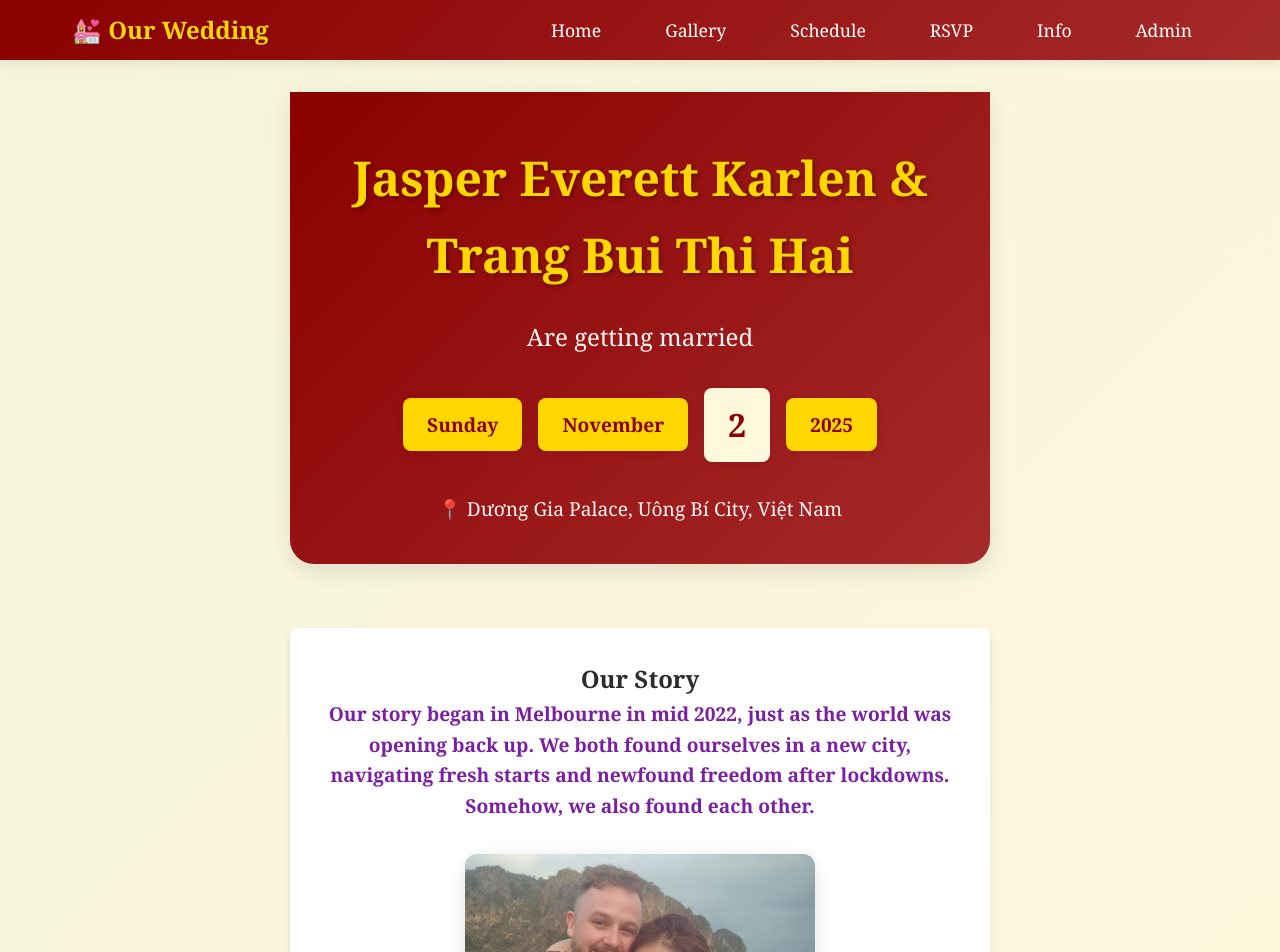
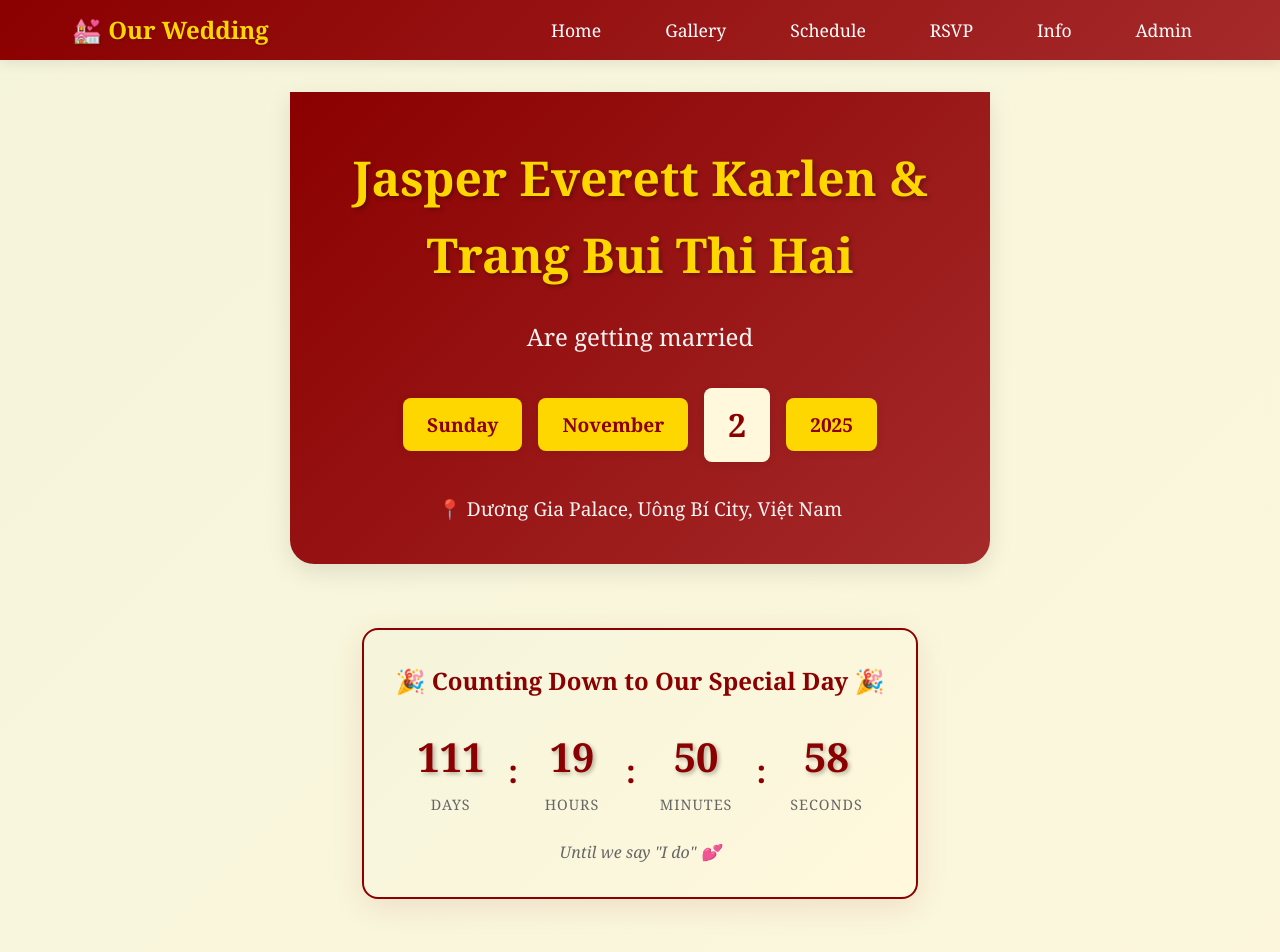
Before and after one commit to Jasper-11/wedding, a React (Vite) app in the folder wedding-invite/: page / in a window 1280 px wide. Shown: the top 952 px of the page. Built offline with nearby package versions, Linux system fonts and the light colour scheme; the HTML template or start-up script is replaced by a standard one.

Commit message:
Add countdown timer to homepage showing days, hours, minutes, seconds until wedding

```diff
--- /dev/null
+++ b/wedding-invite/src/components/CountdownTimer.jsx
@@ -0,0 +1,113 @@
+import React, { useState, useEffect } from 'react';
+
+const CountdownTimer = () => {
+  const [timeLeft, setTimeLeft] = useState({
+    days: 0,
+    hours: 0,
+    minutes: 0,
+    seconds: 0
+  });
+
+  useEffect(() => {
+    const weddingDate = new Date('2025-11-02T11:00:00+07:00'); // 11 AM Vietnam time
+
+    const calculateTimeLeft = () => {
+      const now = new Date();
+      const difference = weddingDate - now;
+
+      if (difference > 0) {
+        const days = Math.floor(difference / (1000 * 60 * 60 * 24));
+        const hours = Math.floor((difference % (1000 * 60 * 60 * 24)) / (1000 * 60 * 60));
+        const minutes = Math.floor((difference % (1000 * 60 * 60)) / (1000 * 60));
+        const seconds = Math.floor((difference % (1000 * 60)) / 1000);
+
+        setTimeLeft({ days, hours, minutes, seconds });
+      } else {
+        setTimeLeft({ days: 0, hours: 0, minutes: 0, seconds: 0 });
+      }
+    };
+
+    calculateTimeLeft();
+    const timer = setInterval(calculateTimeLeft, 1000);
+
+    return () => clearInterval(timer);
+  }, []);
+
+  const TimeUnit = ({ value, label }) => (
+    <div style={{
+      display: 'flex',
+      flexDirection: 'column',
+      alignItems: 'center',
+      minWidth: '60px',
+      margin: '0 8px'
+    }}>
+      <div style={{
+        fontSize: '2.5rem',
+        fontWeight: 'bold',
+        color: '#8B0000',
+        textShadow: '2px 2px 4px rgba(0,0,0,0.3)',
+        fontFamily: 'Georgia, serif'
+      }}>
+        {value.toString().padStart(2, '0')}
+      </div>
+      <div style={{
+        fontSize: '0.9rem',
+        color: '#666',
+        textTransform: 'uppercase',
+        letterSpacing: '1px',
+        marginTop: '4px'
+      }}>
+        {label}
+      </div>
+    </div>
+  );
+
+  return (
+    <div style={{
+      background: 'linear-gradient(135deg, #f5f5dc 0%, #fff8dc 100%)',
+      borderRadius: '16px',
+      padding: '2rem',
+      margin: '2rem auto',
+      maxWidth: '600px',
+      textAlign: 'center',
+      boxShadow: '0 8px 32px rgba(139, 0, 0, 0.1)',
+      border: '2px solid #8B0000'
+    }}>
+      <h3 style={{
+        color: '#8B0000',
+        marginBottom: '1.5rem',
+        fontSize: '1.5rem',
+        fontFamily: 'Georgia, serif'
+      }}>
+        🎉 Counting Down to Our Special Day 🎉
+      </h3>
+
+      <div style={{
+        display: 'flex',
+        justifyContent: 'center',
+        alignItems: 'center',
+        flexWrap: 'wrap',
+        gap: '1rem'
+      }}>
+        <TimeUnit value={timeLeft.days} label="Days" />
+        <div style={{ fontSize: '2rem', color: '#8B0000', fontWeight: 'bold' }}>:</div>
+        <TimeUnit value={timeLeft.hours} label="Hours" />
+        <div style={{ fontSize: '2rem', color: '#8B0000', fontWeight: 'bold' }}>:</div>
+        <TimeUnit value={timeLeft.minutes} label="Minutes" />
+        <div style={{ fontSize: '2rem', color: '#8B0000', fontWeight: 'bold' }}>:</div>
+        <TimeUnit value={timeLeft.seconds} label="Seconds" />
+      </div>
+
+      <p style={{
+        marginTop: '1.5rem',
+        color: '#666',
+        fontSize: '1rem',
+        fontStyle: 'italic'
+      }}>
+        Until we say "I do" 💕
+      </p>
+    </div>
+  );
+};
+
+export default CountdownTimer;
--- a/wedding-invite/src/pages/Home.jsx
+++ b/wedding-invite/src/pages/Home.jsx
@@ -1,4 +1,5 @@
 import React from 'react';
+import CountdownTimer from '../components/CountdownTimer';
 
 const Home = () => {
   return (
@@ -17,6 +18,9 @@ const Home = () => {
           <p className="hero-location">📍 Dương Gia Palace, Uông Bí City, Việt Nam</p>
         </div>
       </div>
+
+      {/* Countdown Timer */}
+      <CountdownTimer />
 
       {/* Our Story Section */}
       <div className="card our-story-card" style={{ maxWidth: 700, margin: '2rem auto', textAlign: 'center' }}>
```
